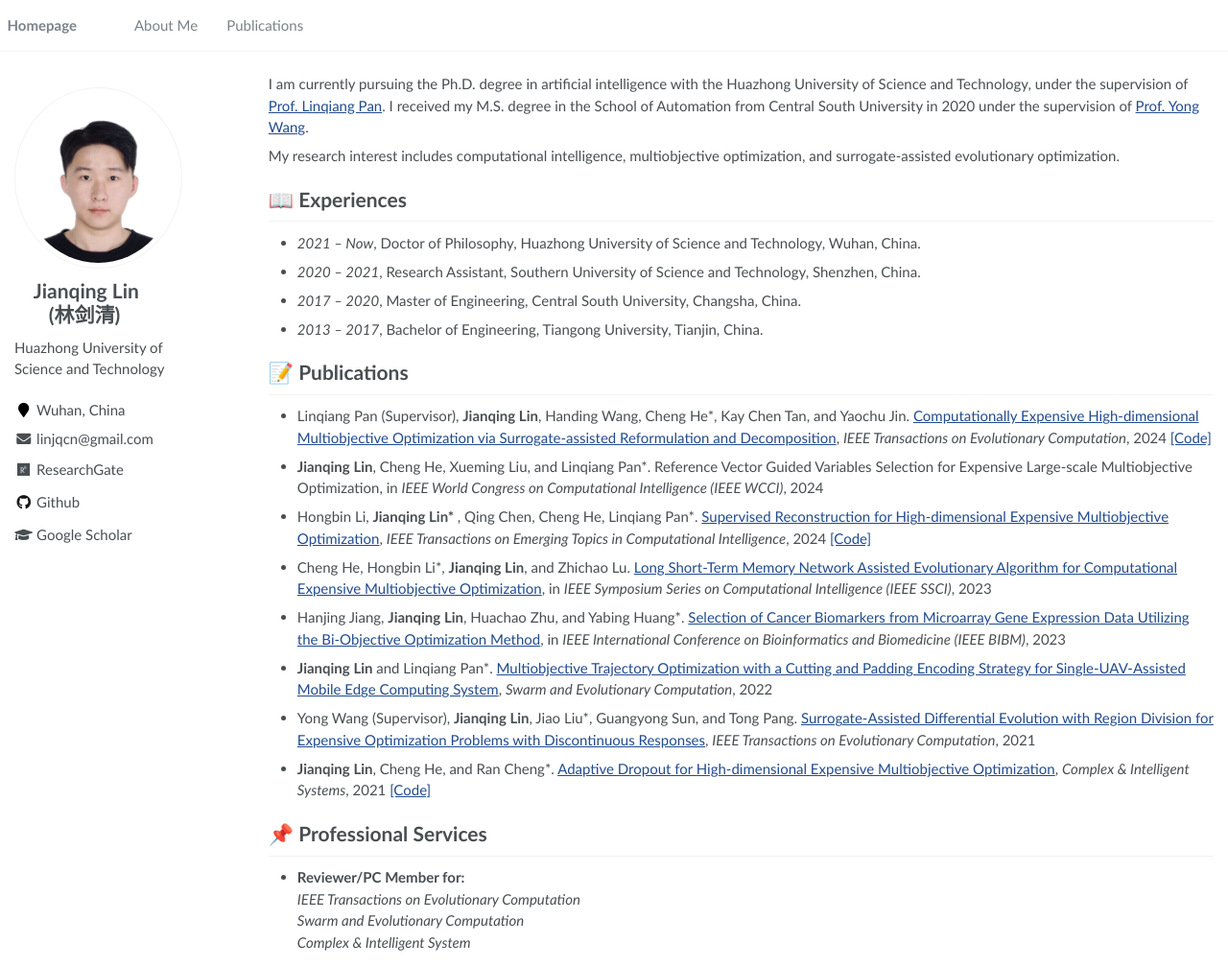
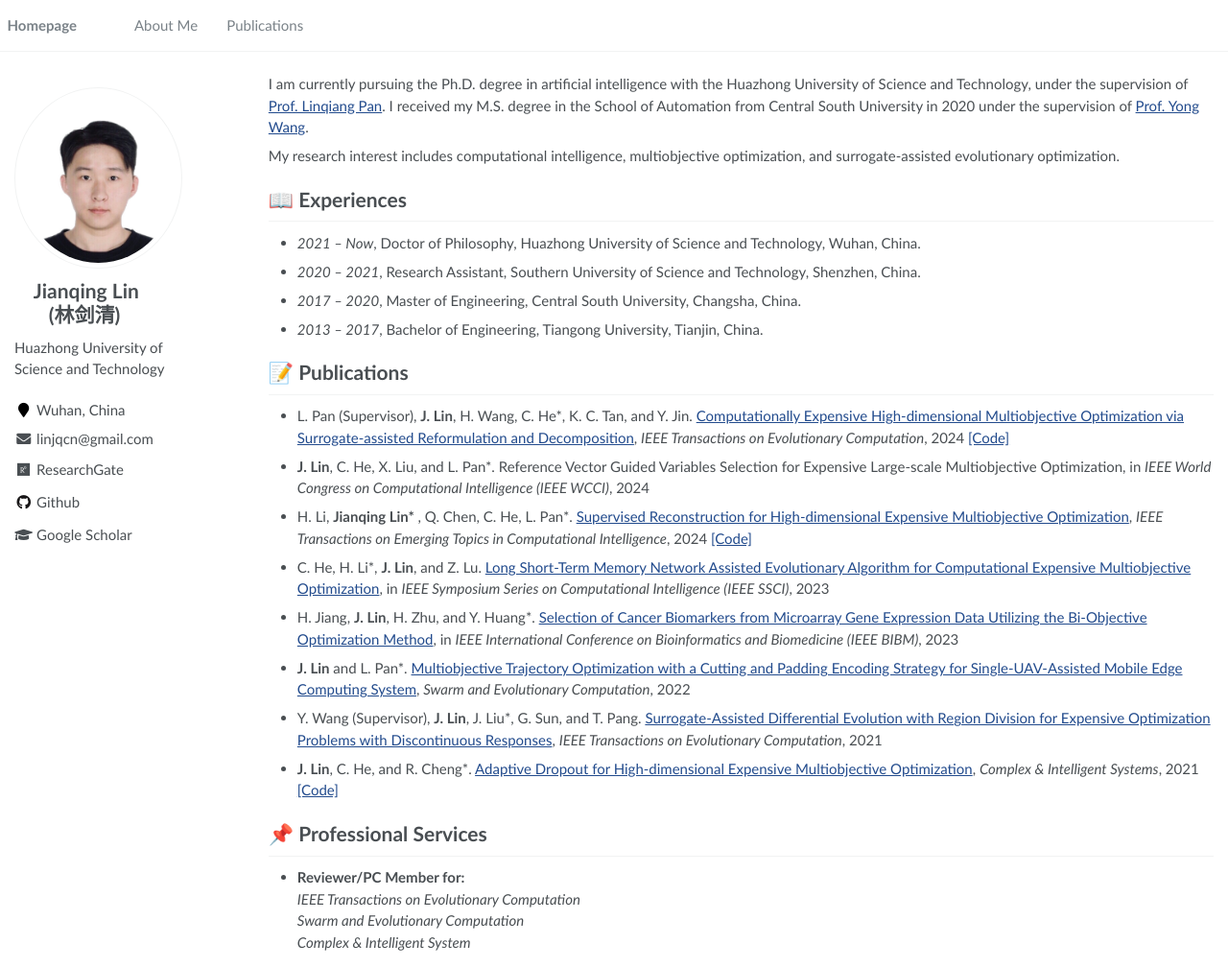
Before and after one commit to jqlincn/jqlincn.github.io, a Jekyll site: the page built from _pages/about.md, in a window 1280 px wide and 1008 px high. Shown: the whole window at 96% size. Built offline with Jekyll 4.4.1, drawn with Linux system fonts in a browser that asks for light colours.

Commit message:
Update about.md

```diff
--- a/_pages/about.md
+++ b/_pages/about.md
@@ -34,18 +34,18 @@ My research interest includes computational intelligence, multiobjective optimiz
 
 # 📝 Publications
 
-<!--- <b>Jianqing Lin</b>, Cheng He, Hanjing Jiang, and Linqiang Pan. Surrogate-assisted Multiobjective Genes Selection Method for Cell Classification from Single-cell RNA Sequencing Data, _IEEE Transactions on Evolutionary Computation_, under review -->
-<!--- <b>Jianqing Lin</b>, Cheng He, Ye Tian, and Linqiang Pan. Variable Reconstruction for Evolutionary Large-scale Expensive Multiobjective Optimization, _IEEE/CAA Journal of Automatica Sinica_, under review  <br>  -->
-- Linqiang Pan (Supervisor), <b>Jianqing Lin</b>, Handing Wang, Cheng He*, Kay Chen Tan, and Yaochu Jin. [Computationally Expensive High-dimensional Multiobjective Optimization via Surrogate-assisted Reformulation and Decomposition](https://ieeexplore.ieee.org/document/10477568), _IEEE Transactions on Evolutionary Computation_, 2024
+<!--- <b>J. Lin</b>, C. He, H. Jiang, and L. Pan. Surrogate-assisted Multiobjective Genes Selection Method for Cell Classification from Single-cell RNA Sequencing Data, _IEEE Transactions on Evolutionary Computation_, under review -->
+<!--- <b>J. Lin</b>, C. He, Y. Tian, and L. Pan. Variable Reconstruction for Evolutionary Large-scale Expensive Multiobjective Optimization, _IEEE/CAA Journal of Automatica Sinica_, under review  <br>  -->
+- L. Pan (Supervisor), <b>J. Lin</b>, H. Wang, C. He*, K. C. Tan, and Y. Jin. [Computationally Expensive High-dimensional Multiobjective Optimization via Surrogate-assisted Reformulation and Decomposition](https://ieeexplore.ieee.org/document/10477568), _IEEE Transactions on Evolutionary Computation_, 2024
  [[Code]](https://github.com/jqlincn/TP-SAEA)
-- **Jianqing Lin**, Cheng He, Xueming Liu, and Linqiang Pan*. Reference Vector Guided Variables Selection for Expensive Large-scale Multiobjective Optimization, in _IEEE World Congress on Computational Intelligence (IEEE WCCI)_, 2024
-- Hongbin Li, <b>Jianqing Lin* </b>, Qing Chen, Cheng He, Linqiang Pan*. [Supervised Reconstruction for High-dimensional Expensive Multiobjective Optimization](https://ieeexplore.ieee.org/abstract/document/10428945), _IEEE Transactions on Emerging Topics in Computational Intelligence_, 2024
+- **J. Lin**, C. He, X. Liu, and L. Pan*. Reference Vector Guided Variables Selection for Expensive Large-scale Multiobjective Optimization, in _IEEE World Congress on Computational Intelligence (IEEE WCCI)_, 2024
+- H. Li, <b>Jianqing Lin* </b>, Q. Chen, C. He, L. Pan*. [Supervised Reconstruction for High-dimensional Expensive Multiobjective Optimization](https://ieeexplore.ieee.org/abstract/document/10428945), _IEEE Transactions on Emerging Topics in Computational Intelligence_, 2024
 [[Code]](https://github.com/jqlincn/SR-SAEA)
-- Cheng He, Hongbin Li*, <b>Jianqing Lin</b>, and Zhichao Lu. [Long Short-Term Memory Network Assisted Evolutionary Algorithm for Computational Expensive Multiobjective Optimization](https://ieeexplore.ieee.org/abstract/document/10371889), in _IEEE Symposium Series on Computational Intelligence (IEEE SSCI)_, 2023
-- Hanjing Jiang, **Jianqing Lin**, Huachao Zhu, and Yabing Huang*. [Selection of Cancer Biomarkers from Microarray Gene Expression Data Utilizing the Bi-Objective Optimization Method](https://ieeexplore.ieee.org/abstract/document/10385464), in _IEEE International Conference on Bioinformatics and Biomedicine (IEEE BIBM)_, 2023
-- <b>Jianqing Lin</b> and Linqiang Pan*. [Multiobjective Trajectory Optimization with a Cutting and Padding Encoding Strategy for Single-UAV-Assisted Mobile Edge Computing System](https://www.sciencedirect.com/science/article/pii/S2210650222001316), _Swarm and Evolutionary Computation_, 2022
-- Yong Wang (Supervisor), <b>Jianqing Lin</b>, Jiao Liu*, Guangyong Sun, and Tong Pang. [Surrogate-Assisted Differential Evolution with Region Division for Expensive Optimization Problems with Discontinuous Responses](https://ieeexplore.ieee.org/abstract/document/9559391), _IEEE Transactions on Evolutionary Computation_, 2021  <br>
-- <b>Jianqing Lin</b>, Cheng He, and Ran Cheng*. [Adaptive Dropout for High-dimensional Expensive Multiobjective Optimization](https://link.springer.com/article/10.1007/s40747-021-00362-5), _Complex & Intelligent Systems_, 2021
+- C. He, H. Li*, <b>J. Lin</b>, and Z. Lu. [Long Short-Term Memory Network Assisted Evolutionary Algorithm for Computational Expensive Multiobjective Optimization](https://ieeexplore.ieee.org/abstract/document/10371889), in _IEEE Symposium Series on Computational Intelligence (IEEE SSCI)_, 2023
+- H. Jiang, **J. Lin**, H. Zhu, and Y. Huang*. [Selection of Cancer Biomarkers from Microarray Gene Expression Data Utilizing the Bi-Objective Optimization Method](https://ieeexplore.ieee.org/abstract/document/10385464), in _IEEE International Conference on Bioinformatics and Biomedicine (IEEE BIBM)_, 2023
+- <b>J. Lin</b> and L. Pan*. [Multiobjective Trajectory Optimization with a Cutting and Padding Encoding Strategy for Single-UAV-Assisted Mobile Edge Computing System](https://www.sciencedirect.com/science/article/pii/S2210650222001316), _Swarm and Evolutionary Computation_, 2022
+- Y. Wang (Supervisor), <b>J. Lin</b>, J. Liu*, G. Sun, and T. Pang. [Surrogate-Assisted Differential Evolution with Region Division for Expensive Optimization Problems with Discontinuous Responses](https://ieeexplore.ieee.org/abstract/document/9559391), _IEEE Transactions on Evolutionary Computation_, 2021  <br>
+- <b>J. Lin</b>, C. He, and R. Cheng*. [Adaptive Dropout for High-dimensional Expensive Multiobjective Optimization](https://link.springer.com/article/10.1007/s40747-021-00362-5), _Complex & Intelligent Systems_, 2021
   [[Code]](https://github.com/jqlincn/ADSAPSO)
 
 
```
